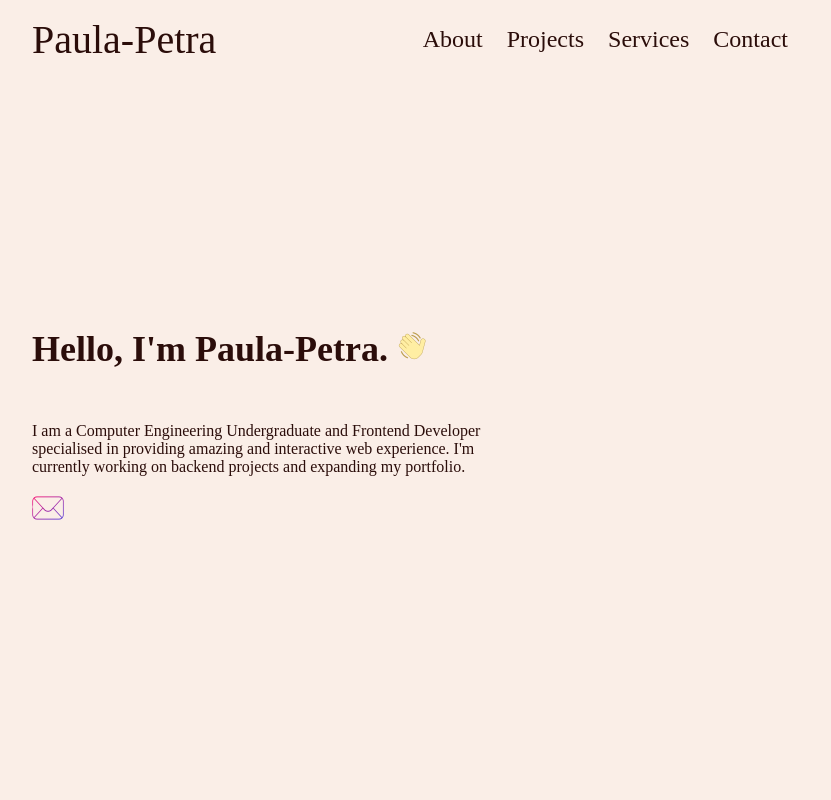
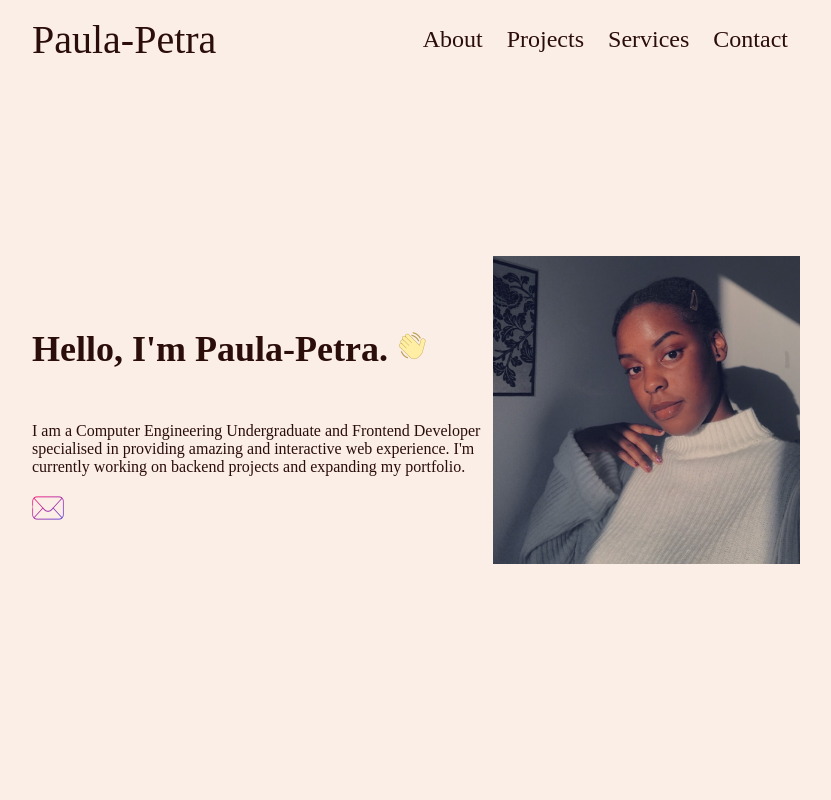
Before and after one commit to paula-petra/Portfolio, a plain HTML site: page index.html in a window 1280 px wide. Shown: the top 800 px of the page, without its empty margins (224-1055 px from the left). Drawn offline with Linux system fonts and the light colour scheme.

Commit message:
Add files via upload

```diff
--- a/index.html
+++ b/index.html
@@ -47,7 +47,7 @@
             </div>
 
             <div id="img">
-                <img src="imgs/3A0FFF4D-E5D2-4EB4-A93D-DEB6801B65F2.jpg" alt="">
+                <img src="imgs/IMG_4897.JPG" alt="">
             </div>
         </section>
 
```
Also changed, not shown: imgs/IMG_4897.JPG (added).
